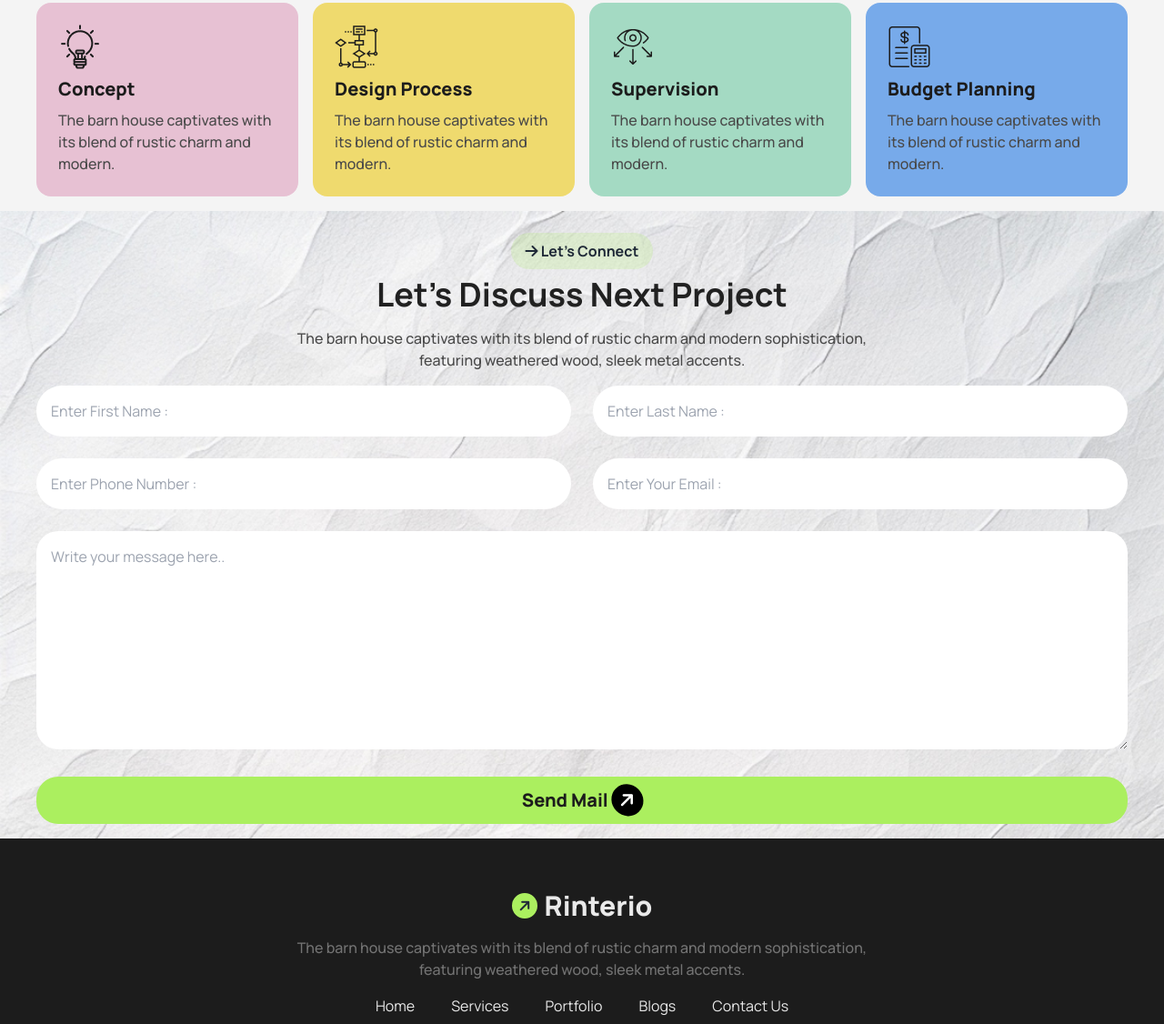
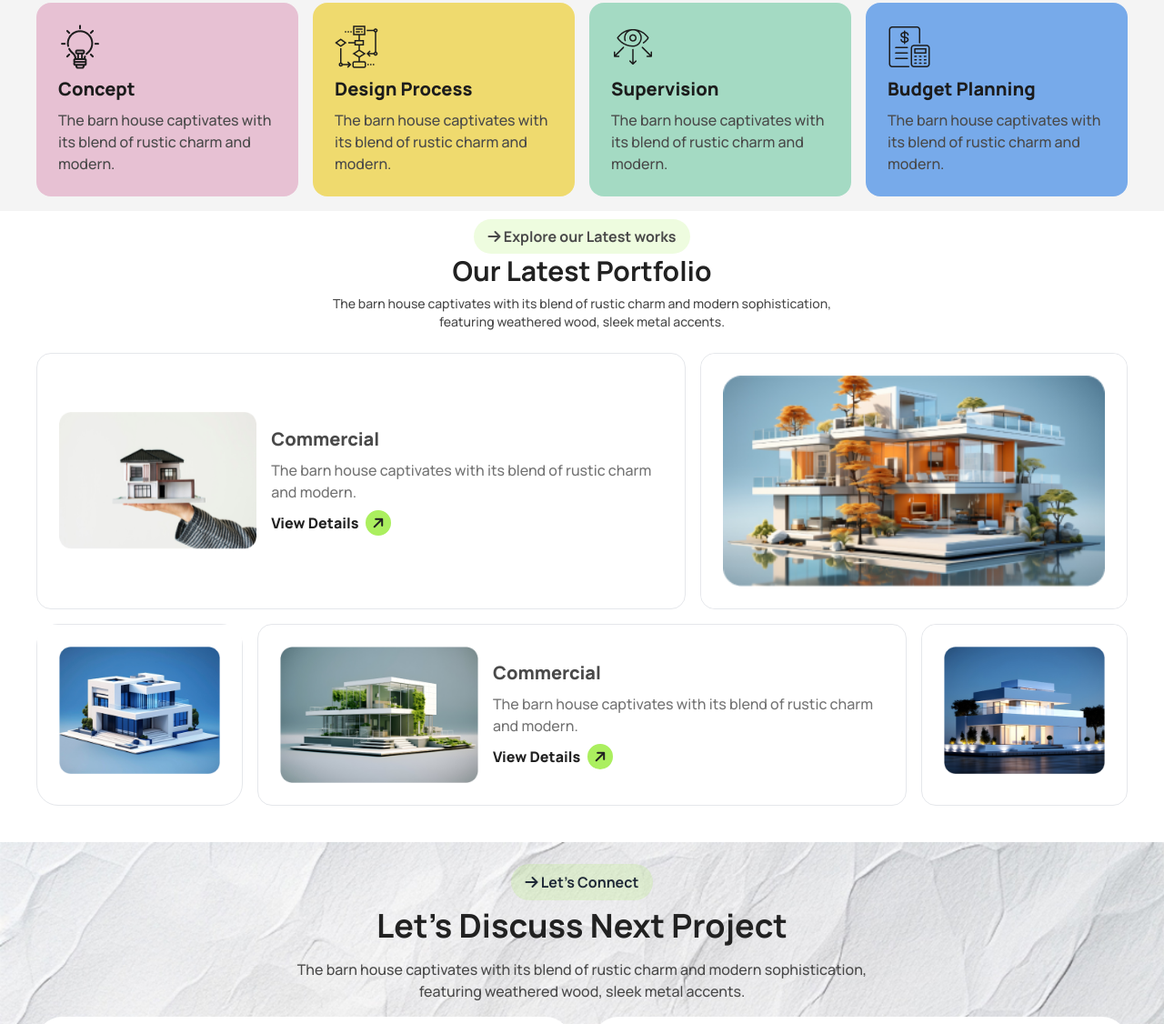
Before and after one commit to lukmanxpert/Rinterio, a plain HTML site: page index.html in a window 1280 px wide. Shown: the part 1443-2569 px from the top of the page at 91% size. Drawn offline with nearby package versions, Linux system fonts and the light colour scheme.

Commit message:
added our leatest portfolio section

```diff
--- a/index.html
+++ b/index.html
@@ -193,6 +193,71 @@
         </section>
         <!-- our works section ends -->
 
+        <!-- our leatest portfolio starts -->
+        <section class="p-4 md:px-8 lg:px-10 lg:bg-white">
+            <!-- description -->
+            <div class="text-center">
+                <a href="" class="font-bold text-base text-[#494949] bg-[rgba(172,239,95,0.2)] py-2 px-4 rounded-3xl"><i
+                        class="fa-solid fa-arrow-right"></i> Explore our Latest works</a>
+                <h3 class="font-bold text-3xl text-[#212121] my-2">Our Latest Portfolio</h3>
+                <p class="font-medium text-sm text-[#494949]">The barn house captivates with its blend of rustic charm
+                    and modern sophistication,<br class="hidden md:inline-block"> featuring weathered wood, sleek metal
+                    accents.</p>
+            </div>
+            <!-- cards -->
+            <div class="grid grid-cols-1 md:grid-cols-2 lg:grid-cols-5 my-6 gap-4">
+                <!-- 1st card -->
+                <div class="p-6 m4 bg-white rounded-2xl md:col-span-2 lg:col-span-3 md:flex gap-4 items-center lg:border">
+                    <div>
+                        <img class="w-full" src="./assets/img1.png" alt="">
+                    </div>
+                    <div>
+                        <h4 class="text-xl font-extrabold  text-[#494949] my-2">Commercial</h4>
+                        <p class="font-medium text-base text-[#737373]">The barn house captivates with its blend of
+                            rustic charm and modern.</p>
+                        <div class="flex gap-2 items-center my-2">
+                            <button class="text-base font-extrabold text-[#212121]">View Details</button>
+                            <i
+                                class="fa-solid fa-arrow-right text-base font-extrabold text-[#212121] h-7 w-7 rounded-[50%] -rotate-45 bg-[#ABEF5F] flex justify-center items-center"></i>
+                        </div>
+                    </div>
+                </div>
+                <!-- 2nd card -->
+                <div class="lg:col-span-2 lg:border rounded-2xl">
+                    <img class="w-full p-6 m4 bg-white rounded-2xl" src="./assets/img2.png" alt="">
+                </div>
+                <!-- 3rd card -->
+                <div class=" lg:border rounded-3xl">
+                    <img class="w-full p-6 m4 bg-white rounded-2xl" src="./assets/img3.png" alt="">
+                </div>
+                <!-- 4th card -->
+                <div class="p-6 m4 bg-white rounded-2xl md:col-span-2 lg:col-span-3 md:flex gap-4 items-center lg:border">
+                    <div>
+                        <img class="w-full" src="./assets/img4.png" alt="">
+                    </div>
+                    <div>
+                        <h4 class="text-xl font-extrabold  text-[#494949] my-2">Commercial</h4>
+                        <p class="font-medium text-base text-[#737373]">The barn house captivates with its blend of
+                            rustic charm and modern.</p>
+                        <div class="flex gap-2 items-center my-2">
+                            <button class="text-base font-extrabold text-[#212121]">View Details</button>
+                            <i
+                                class="fa-solid fa-arrow-right text-base font-extrabold text-[#212121] h-7 w-7 rounded-[50%] -rotate-45 bg-[#ABEF5F] flex justify-center items-center"></i>
+                        </div>
+                    </div>
+                </div>
+                <!-- 5th card -->
+                <div class="lg:border rounded-2xl">
+                    <img class="w-full p-6 m4 bg-white rounded-2xl" src="./assets/img5.png" alt="">
+                </div>
+                <!-- 6th card -->
+                <div class="lg:hidden lg:border">
+                    <img class="w-full p-6 m4 bg-white rounded-2xl" src="./assets/img3.png" alt="">
+                </div>
+            </div>
+        </section>
+        <!-- our leatest portfolio ends -->
+
         <!-- discuss next project starts -->
         <section class="p-4 md:px-8 lg:px-10 bg-cover bg-[url(./assets/bg.jpg)]">
             <div class="text-center">
```
